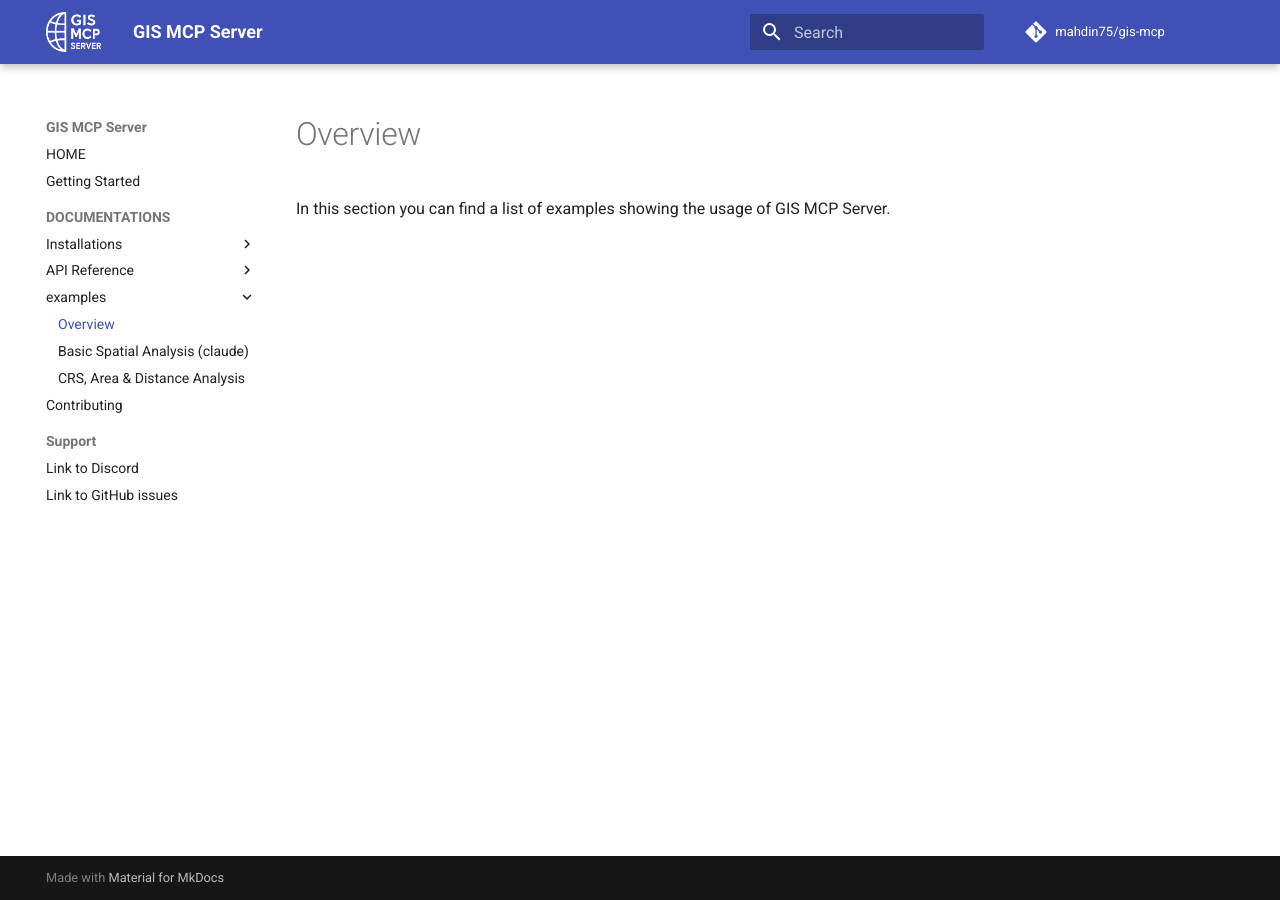
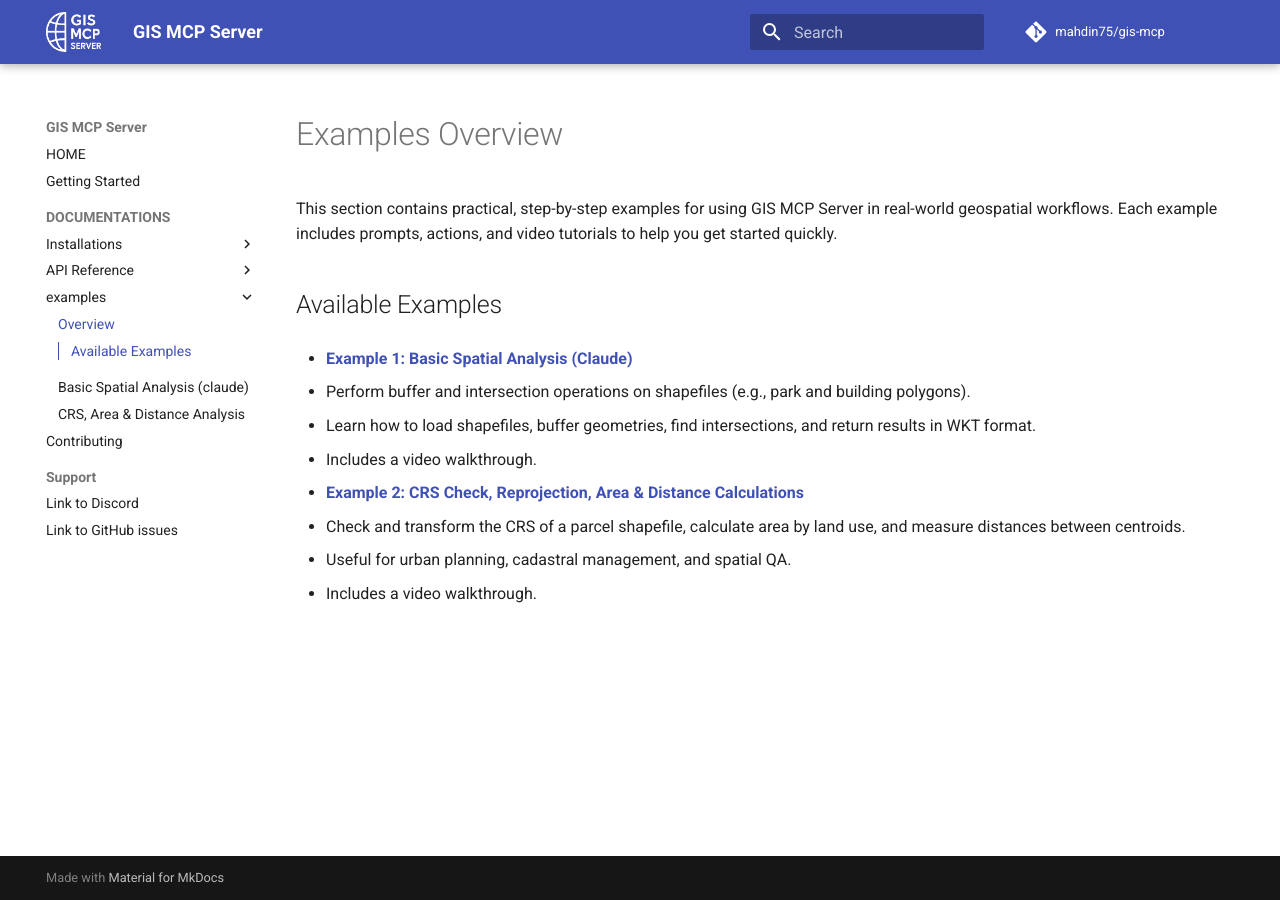
Before and after one commit to fastmcp-me/gis-mcp, an MkDocs documentation site: the page built from docs/examples/README.md, in a window 1280 px wide. Built offline with MkDocs 1.6.1 and Material for MkDocs 9.7.7, drawn with Linux system fonts in a browser that asks for light colours; comment, search, counter and statistics services are not loaded.

Commit message:
fix examples overview - docs

```diff
--- a/docs/examples/README.md
+++ b/docs/examples/README.md
@@ -1 +1,16 @@
-In this section you can find a list of examples showing the usage of GIS MCP Server.
+# Examples Overview
+
+This section contains practical, step-by-step examples for using GIS MCP Server in real-world geospatial workflows. Each example includes prompts, actions, and video tutorials to help you get started quickly.
+
+## Available Examples
+
+- [**Example 1: Basic Spatial Analysis (Claude)**](basic_spatial_analysis_claude.md)
+
+  - Perform buffer and intersection operations on shapefiles (e.g., park and building polygons).
+  - Learn how to load shapefiles, buffer geometries, find intersections, and return results in WKT format.
+  - Includes a video walkthrough.
+
+- [**Example 2: CRS Check, Reprojection, Area & Distance Calculations**](crs_area_distance_analysis.md)
+  - Check and transform the CRS of a parcel shapefile, calculate area by land use, and measure distances between centroids.
+  - Useful for urban planning, cadastral management, and spatial QA.
+  - Includes a video walkthrough.
```
Also changed, not shown: docs/examples/basic_spatial_analysis_claude.md (+0 -2 lines), docs/examples/crs_area_distance_analysis.md (+0 -2 lines).
